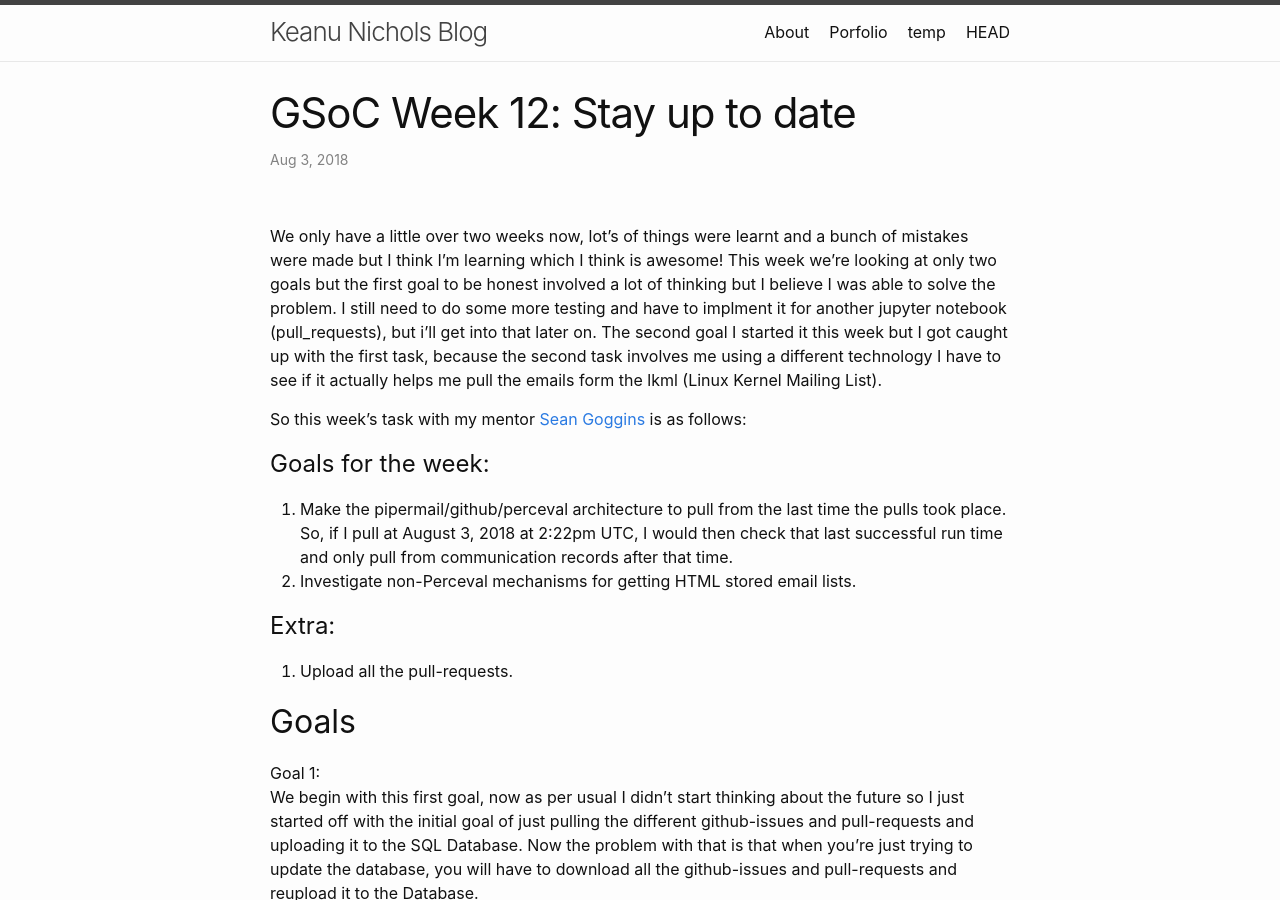
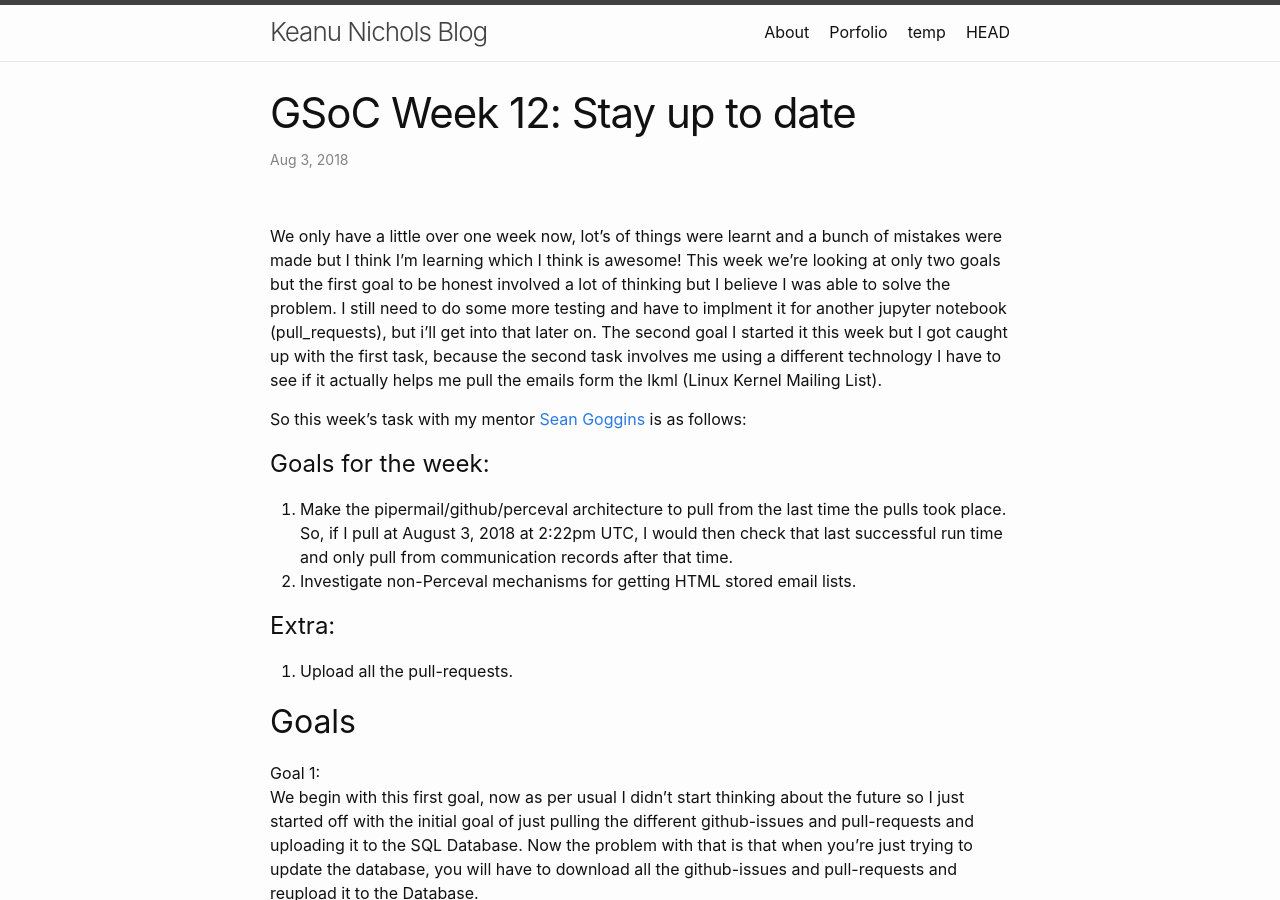
Before and after one commit to kmn5409/keanu-nichols, a Jekyll site: the page built from _posts/2018-08-03-gsoc-Week-12.md, in a window 1280 px wide and 900 px high. Built offline with Jekyll 4.4.1, drawn with Linux system fonts in a browser that asks for light colours.

Commit message:
Little over a week description

```diff
--- a/_posts/2018-08-03-gsoc-Week-12.md
+++ b/_posts/2018-08-03-gsoc-Week-12.md
@@ -5,7 +5,7 @@ date: 2018-08-03T10:20:00Z
 categories: GSoC
 ---
 <br>
-We only have a little over two weeks now, lot's of things were learnt and a bunch of mistakes were made but I think I'm learning which I think is awesome! This week we're looking at only two goals but the first goal to be honest involved a lot of thinking but I believe I was able to solve the problem. I still need to do some more testing and have to implment it for another jupyter notebook (pull_requests), but i'll get into that later on. The second goal I started it this week but I got caught up with the first task, because the second task involves me using a different technology I have to see if it actually helps me pull the emails form the lkml (Linux Kernel Mailing List).
+We only have a little over one week now, lot's of things were learnt and a bunch of mistakes were made but I think I'm learning which I think is awesome! This week we're looking at only two goals but the first goal to be honest involved a lot of thinking but I believe I was able to solve the problem. I still need to do some more testing and have to implment it for another jupyter notebook (pull_requests), but i'll get into that later on. The second goal I started it this week but I got caught up with the first task, because the second task involves me using a different technology I have to see if it actually helps me pull the emails form the lkml (Linux Kernel Mailing List).
 
 So this week's task with my mentor [Sean Goggins](http://www.seangoggins.net/) is as follows:
 
```
Also changed, not shown: 2 other files.
